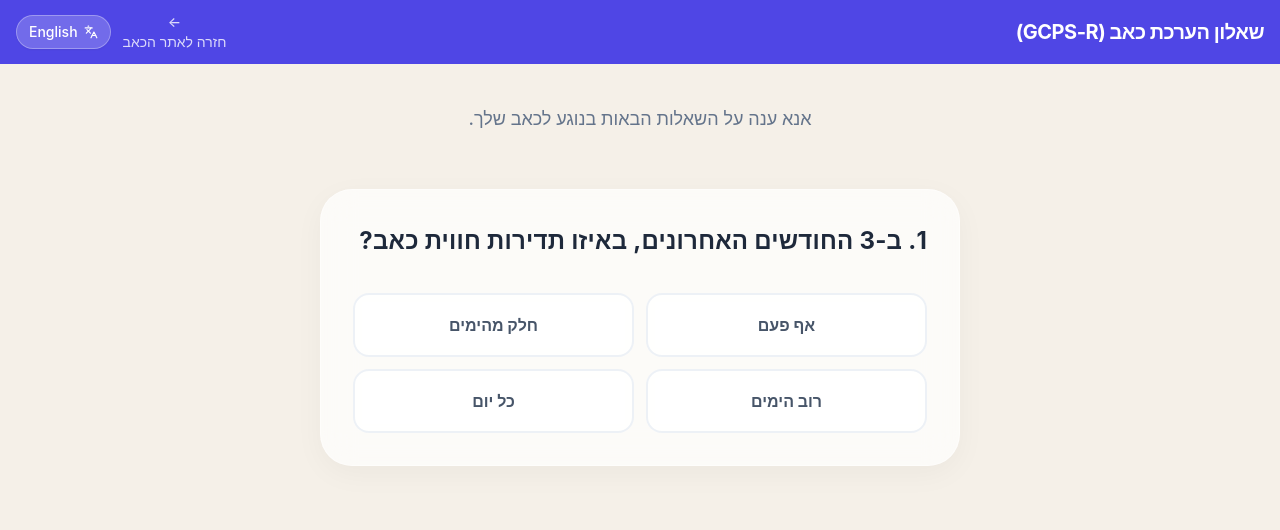
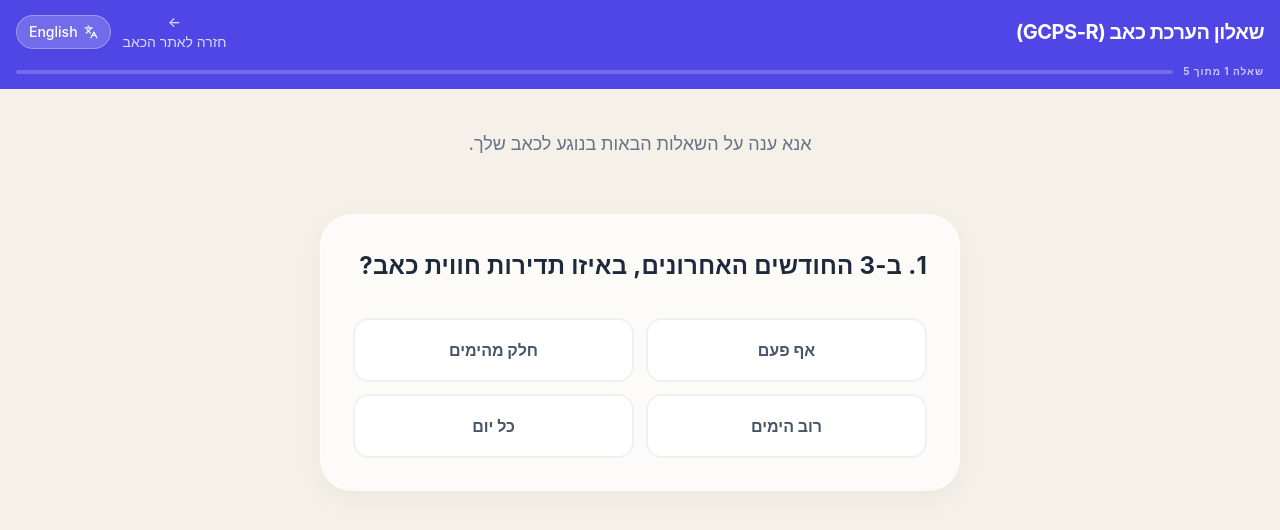
Before and after one commit to jshames-doc/GCPS-Pain-Scale, a React (Vite) app in the folder app/: page / in a window 1280 px wide. Shown: the top 530 px of the page. Built offline with nearby package versions, Linux system fonts and the light colour scheme.

Commit message:
feat: add progress indicator for question completion and update translations

```diff
--- a/app/src/App.jsx
+++ b/app/src/App.jsx
@@ -112,6 +112,14 @@ export default function App() {
 
   const score = useMemo(() => calculateScore(), [answers]);
 
+  const answeredCount = [answers.q1, answers.q2, answers.q3, answers.q4, answers.q5].filter(v => v !== null).length;
+  const isComplete = showResults;
+  const currentQ = isComplete ? 5 : Math.min(answeredCount + 1, 5);
+  const progressPercent = (answeredCount / 5) * 100;
+  const progressText = isComplete
+    ? t.progressComplete
+    : t.progressLabel.replace('{current}', currentQ).replace('{total}', 5);
+
   const getPegInterpretation = (avg) => {
     const val = parseFloat(avg);
     if (val === 0) return t.results.pegInterpretation.none;
@@ -187,7 +195,8 @@ ${t.results.grade}: ${t.results.gradeNames[score.grade]}`;
   return (
     <div className={cn("min-h-screen font-sans text-slate-900 pb-20", isRtl ? "rtl" : "ltr")} dir={isRtl ? "rtl" : "ltr"}>
       {/* Header */}
-      <header className="sticky top-0 z-50 bg-indigo-600 px-4 py-3 flex justify-between items-center">
+      <header className="sticky top-0 z-50 bg-indigo-600">
+        <div className="px-4 py-3 flex justify-between items-center">
           <h1 className="text-xl font-bold text-white tracking-tight">{t.title}</h1>
           <div className="flex items-center gap-3">
             <a
@@ -216,6 +225,20 @@ ${t.results.grade}: ${t.results.gradeNames[score.grade]}`;
               <span className="hidden sm:inline">{t.language}</span>
               <span className="sm:hidden">{isRtl ? "EN" : "HE"}</span>
             </button>
+          </div>
+        </div>
+        <div className="px-4 pb-2.5 flex items-center gap-2.5">
+          <span className="text-[10px] font-bold text-white/70 uppercase tracking-widest whitespace-nowrap">
+            {progressText}
+          </span>
+          <div className="flex-1 h-1 bg-white/20 rounded-full overflow-hidden">
+            <motion.div
+              className="h-full bg-white rounded-full"
+              initial={false}
+              animate={{ width: `${progressPercent}%` }}
+              transition={{ duration: 0.4, ease: 'easeOut' }}
+            />
+          </div>
         </div>
       </header>
 
--- a/app/src/translations.js
+++ b/app/src/translations.js
@@ -4,6 +4,8 @@ export const translations = {
     language: "עברית",
     instructions: "Please answer the following questions about your pain.",
     sliderHint: "Drag the slider button to the desired level",
+    progressLabel: "Question {current} of {total}",
+    progressComplete: "Complete",
     q1: {
       text: "1. In the past 3 months, how often did you have pain?",
       options: ["Never", "Some days", "Most days", "Every day"]
@@ -68,6 +70,8 @@ export const translations = {
     language: "English",
     instructions: "אנא ענה על השאלות הבאות בנוגע לכאב שלך.",
     sliderHint: "גרור את כפתור הסרגל לרמה הרצויה",
+    progressLabel: "שאלה {current} מתוך {total}",
+    progressComplete: "הושלם",
     q1: {
       text: "1. ב-3 החודשים האחרונים, באיזו תדירות חווית כאב?",
       options: ["אף פעם", "חלק מהימים", "רוב הימים", "כל יום"]
```
Lines whose indentation alone changed are shown as unchanged.
